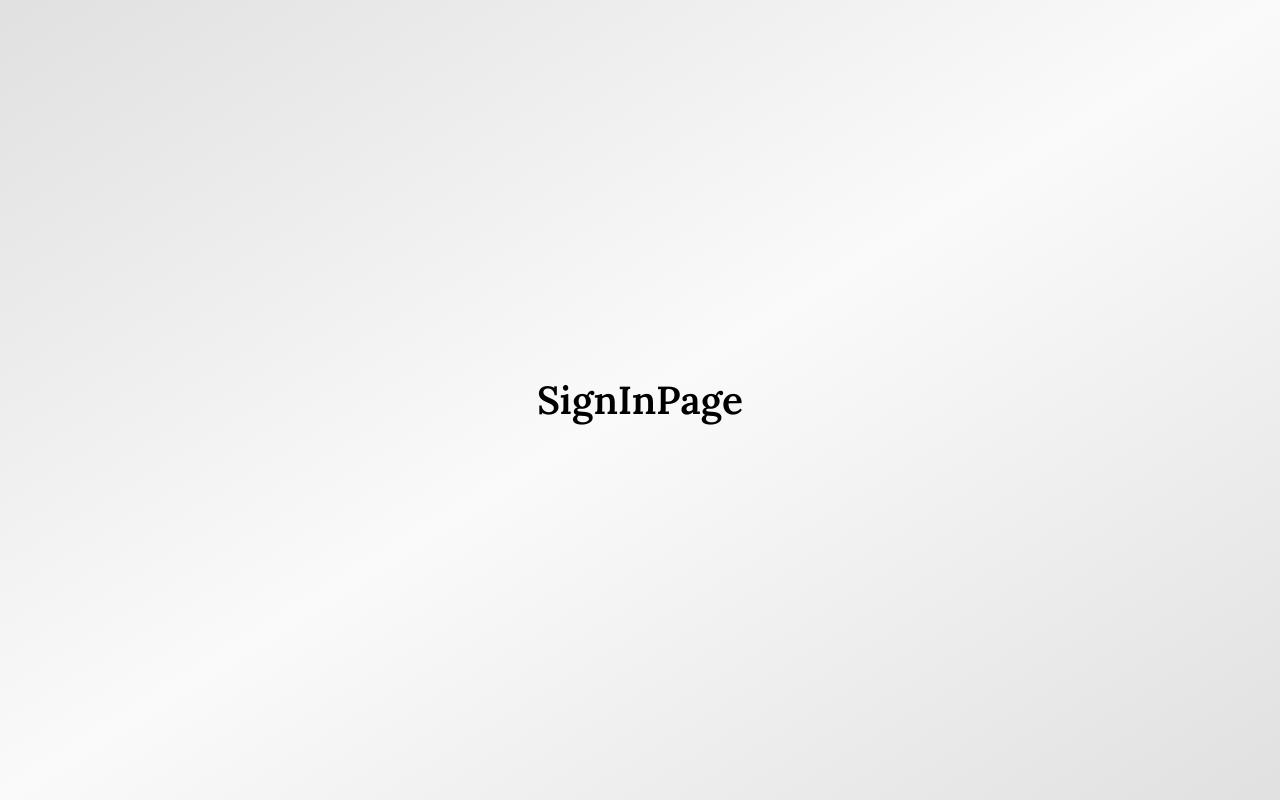
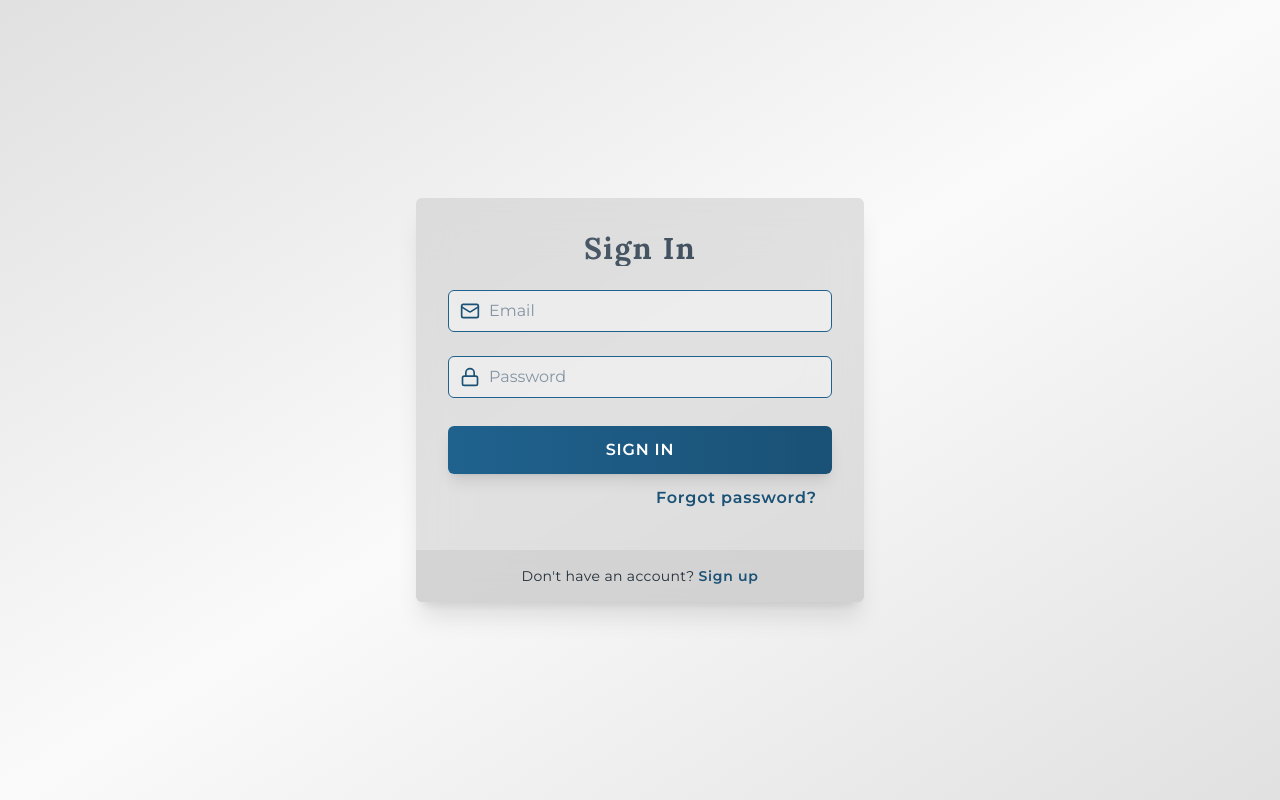
Before and after one commit to MAbdurahman/mern-auth-advance, a React (Vite) app in the folder frontend/: page /sign-in in a window 1280 px wide. Built offline with nearby package versions, Linux system fonts and the light colour scheme.

Commit message:
Add pages/SignInPage.jsx

```diff
--- a/frontend/eslint.config.js
+++ b/frontend/eslint.config.js
@@ -29,6 +29,7 @@ export default [
       ...react.configs['jsx-runtime'].rules,
       ...reactHooks.configs.recommended.rules,*/
       'react/prop-types': 'off',
+      'react/no-unescaped-entities': 'off',
       'react/jsx-no-target-blank': 'off',
       'react-refresh/only-export-components': [
         'warn',
--- a/frontend/src/pages/SignInPage.jsx
+++ b/frontend/src/pages/SignInPage.jsx
@@ -1,9 +1,86 @@
+/************************* imports *************************/
+import {useState} from 'react';
+import { motion } from "framer-motion";
+import { Mail, Lock, Loader } from "lucide-react";
+import { Link } from "react-router-dom";
+import Input from "../components/Input";
+
+
+
+
 export default function SignInPage() {
+   const [email, setEmail] = useState("");
+   const [password, setPassword] = useState("");
+
+
+   async function handleSubmit() {
+      e.preventDefault();
+      console.log('handleSubmit');
+
+   }//end of handleSubmit Function
+
+
 
    return (
-      <div>
-         <h2>SignInPage</h2>
-      </div>
+      <motion.div
+         initial={{opacity: 0, y: 20}}
+         animate={{opacity: 1, y: 0}}
+         transition={{duration: 0.5}}
+         className='max-w-md w-full bg-neutral-200 bg-opacity-50 backdrop-filter backdrop-blur-xl rounded-md shadow-xl
+			overflow-hidden mx-3'
+      >
+         <div className='p-8 '>
+            <h2
+               className='text-3xl font-bold mb-6 text-center bg-gradient-to-r from-augmented-600 to-augmented-700 text-transparent bg-clip-text tracking-wider'>
+               Sign In
+            </h2>
+            <form onSubmit={handleSubmit}>
+               <Input
+                  icon={Mail}
+                  type='email'
+                  placeholder='Email'
+                  value={email}
+                  onChange={(e) => setEmail(e.target.value)}
+               />
+
+               <Input
+                  icon={Lock}
+                  type='password'
+                  placeholder='Password'
+                  value={password}
+                  onChange={(e) => setPassword(e.target.value)}
+               />
+               <motion.button
+                  className='mt-1 mb-3 w-full py-3 px-4 bg-gradient-to-r from-blue-01-700 to-blue-01-800 text-white
+						font-semibold rounded-md shadow-lg hover:from-blue-01-800
+						hover:to-blue-01-700 focus:outline-none focus:ring-2 focus:ring-blue-01-700 focus:ring-offset-2
+						 focus:ring-offset-blue-01-900 transition duration-200 uppercase tracking-wider'
+                  whileHover={{scale: 1.02}}
+                  whileTap={{scale: 0.98}}
+                  type='submit'
+               >
+                  Sign In
+               </motion.button>
+               <div className='flex ml-52 mb-2'>
+                  <Link to='/forgot-password'
+                        className="text-blue-01-800 font-semibold tracking-wider hover:underline">
+                     Forgot password?
+                  </Link>
+               </div>
+
+            </form>
+
+         </div>
+         <div className='px-8 py-4 bg-neutral-200 bg-opacity-50 flex justify-center'>
+            <p className='text-sm text-augmented-800 tracking-wide'>
+               Don't have an account?{" "}
+               <Link to={"/sign-up"}
+                     className='text-blue-01-800 font-semibold tracking-wider hover:underline'>
+                  Sign up
+               </Link>
+            </p>
+         </div>
+      </motion.div>
 
    );
 }
```
